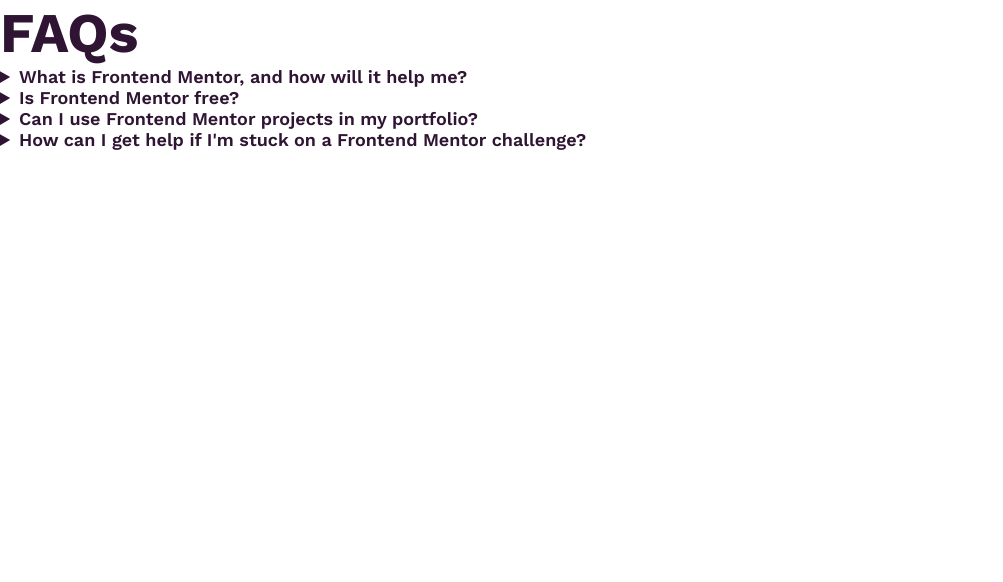
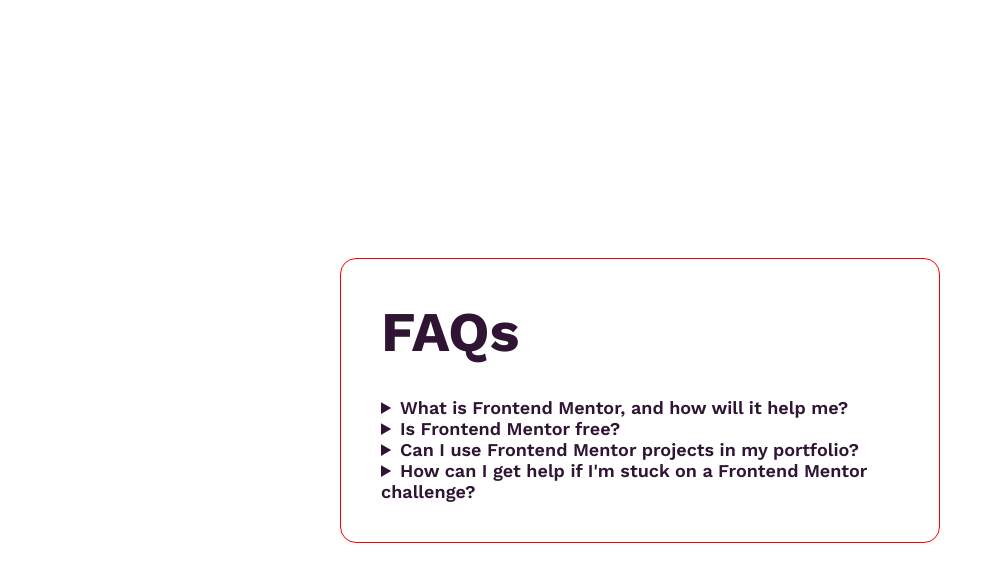
Before and after one commit to Marjolein-Kasman-de-Jong/faq-accordion, a plain HTML site: page index.html in a window 1280 px wide. Shown: the whole page, without its empty margins (0-1003 px from the left). Drawn offline with Linux system fonts and the light colour scheme.

Commit message:
Style faq-container

```diff
--- a/assets/styles/styles.css
+++ b/assets/styles/styles.css
@@ -110,3 +110,32 @@ html {
         font-size: 1rem;
     }
 }
+
+/* Background */
+
+main {
+    width: 100%;
+    min-height: 100vh;
+    display: flex;
+    justify-content: center;
+    align-items: center;
+}
+
+/* FAQ container */
+
+.faq-container {
+    border: 1px solid red;
+    width: 87.2%;
+    padding: 24px;
+    display: flex;
+    flex-direction: column;
+    gap: 24px;
+    border-radius: 8px;
+
+    @media screen and (min-width: 600px) {
+        max-width: 600px;
+        padding: 40px;
+        gap: 32px;
+        border-radius: 16px;
+    }
+}
--- a/index.html
+++ b/index.html
@@ -14,6 +14,7 @@
     <main>
         <section class="faq-container">
             <h2 class="heading-1">FAQs</h2>
+            <div class="faq-wrapper">
                 <details name="faq">
                     <summary class="faq-question">
                         What is Frontend Mentor, and how will it help me?
@@ -46,6 +47,7 @@
                         The best place to get help is inside Frontend Mentor's Discord community. There's a help channel where you can ask questions and seek support from other community members.
                     </p>
                 </details>
+            </div>
         </section>
     </main>
 </body>
```
Lines whose indentation alone changed are shown as unchanged.
